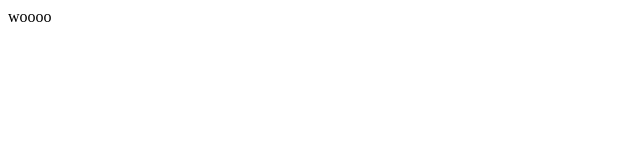
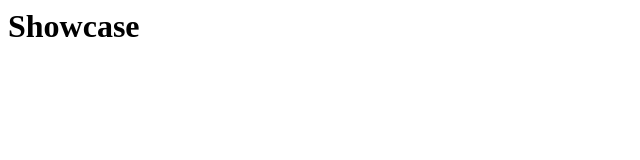
Before and after one commit to samhinton88/samhinton88.github.io, a React app: page dist/index.html in a window 1280 px wide. Shown: the whole page, without its empty margins (0-640 px from the left). Built offline with nearby package versions, Linux system fonts and the light colour scheme.

Commit message:
add header

```diff
--- a/dist/index.html
+++ b/dist/index.html
@@ -4,7 +4,8 @@
   <title>Sam Hinton Client Showcase</title>
 </head>
 <body>
-  <div id='root'>woooo</div>
+  <h1>Showcase</h1>
+  <div id='root'></div>
   <script src='/bundle.js'></script>
 </body>
 </html>
```
